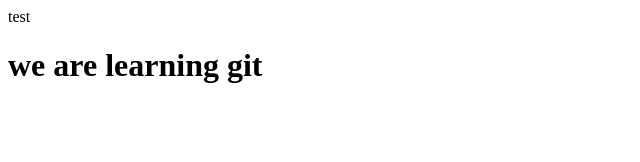
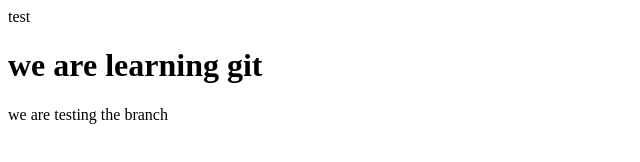
Before and after one commit to armity/my-test-repo, a plain HTML site: page index.html in a window 1280 px wide. Shown: the whole page, without its empty margins (0-640 px from the left). Drawn offline with Linux system fonts and the light colour scheme.

Commit message:
add a p to index.html

```diff
--- a/index.html
+++ b/index.html
@@ -5,4 +5,5 @@
 </head>
 <body>
   <h1>we are learning git</h1>
+  <p>we are testing the branch</p>
 </body>
```
